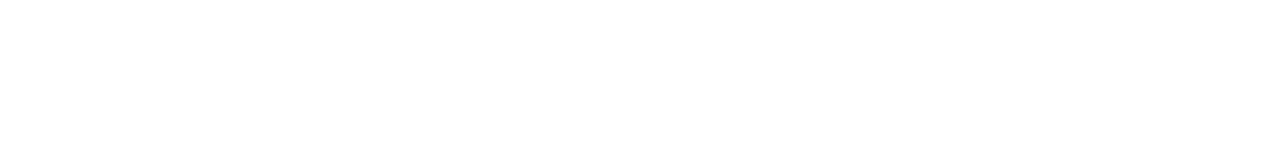
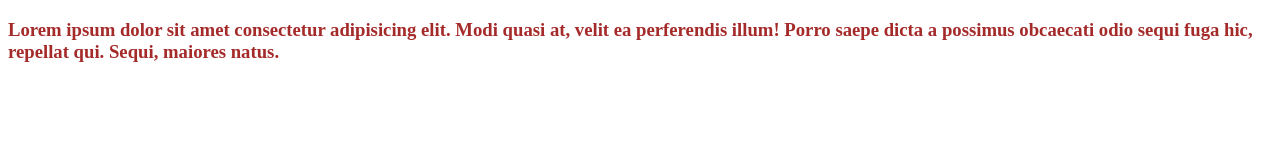
Before and after one commit to Otec-S/first-project, a plain HTML site: page index.html in a window 1280 px wide. Drawn offline with Linux system fonts and the light colour scheme.

Commit message:
Добавил Lorem и установил нормальный вес шрифта

```diff
--- a/index.html
+++ b/index.html
@@ -4,9 +4,13 @@
   <meta charset="UTF-8">
   <meta http-equiv="X-UA-Compatible" content="IE=edge">
   <meta name="viewport" content="width=device-width, initial-scale=1.0">
+  <link rel="stylesheet" href="style.css">
   <title>Document</title>
 </head>
-<body>
+<body class="page">
+  <h3>
+    Lorem ipsum dolor sit amet consectetur adipisicing elit. Modi quasi at, velit ea perferendis illum! Porro saepe dicta a possimus obcaecati odio sequi fuga hic, repellat qui. Sequi, maiores natus.
+  </h3>
 
 </body>
 </html>
--- a/style.css
+++ b/style.css
@@ -1,3 +1,4 @@
 .page {
   color: brown;
+  font-weight: normal;
 }
```
